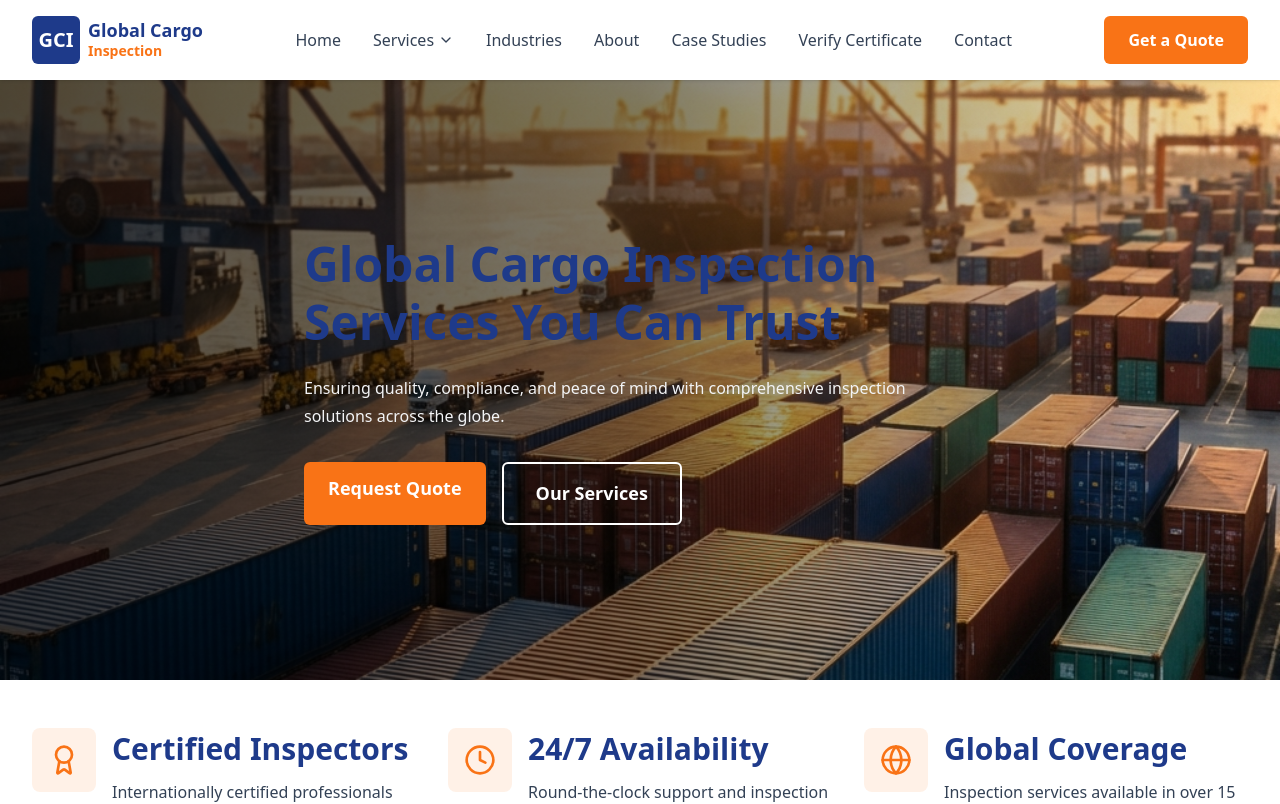
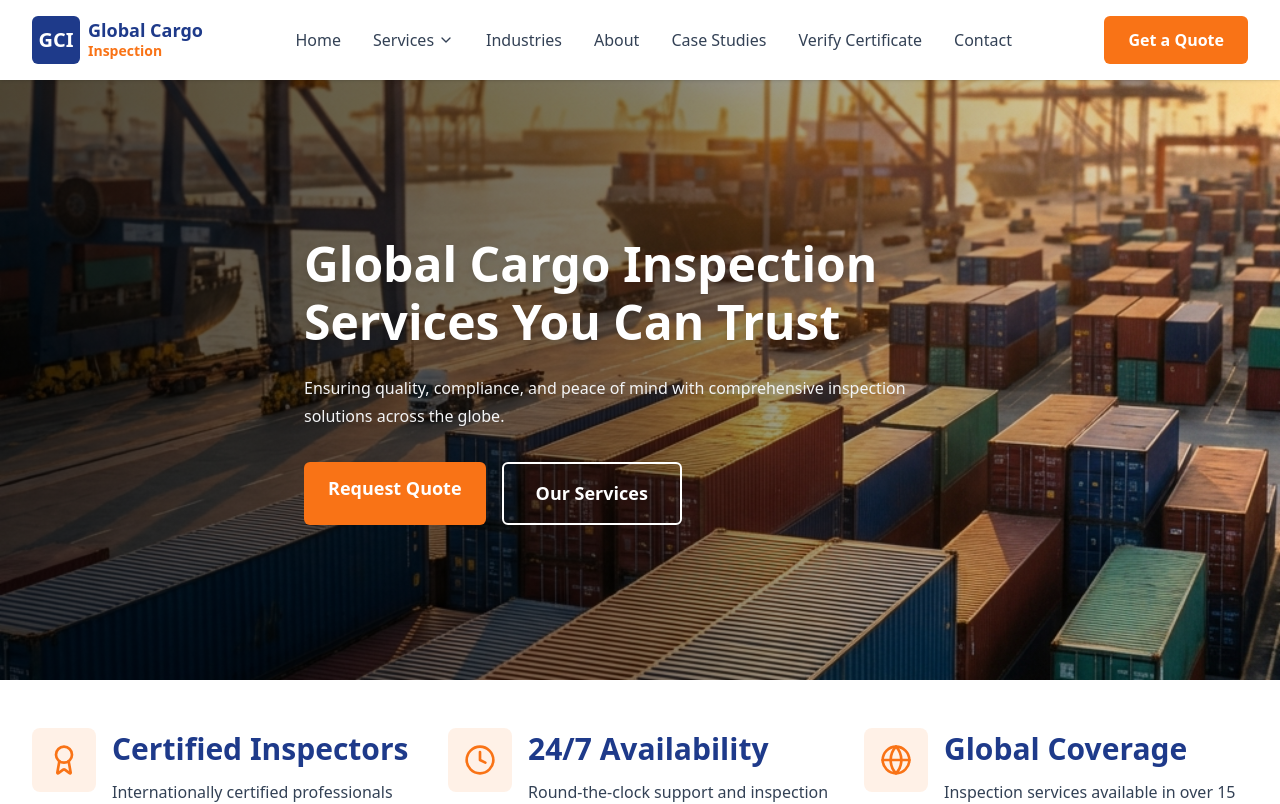
Before and after one commit to Markcarrod/global-cargo-inspection, a Next.js app: page / in a window 1280 px wide. Shown: the top 804 px of the page. Built offline with nearby package versions, Linux system fonts and the light colour scheme.

Commit message:
Fix Home page hero text color to white

```diff
--- a/app/page.tsx
+++ b/app/page.tsx
@@ -102,7 +102,7 @@ export default function HomePage() {
 
         <div className="container-custom relative z-10 py-20">
           <div className="max-w-2xl">
-            <h1 className="text-5xl md:text-6xl lg:text-7xl font-bold mb-6 leading-tight text-white">
+            <h1 className="text-5xl md:text-6xl lg:text-7xl font-bold mb-6 leading-tight drop-shadow-md" style={{ color: 'white' }}>
               Global Cargo Inspection Services You Can Trust
             </h1>
             <p className="text-xl md:text-2xl mb-8 text-gray-100 leading-relaxed">
```
